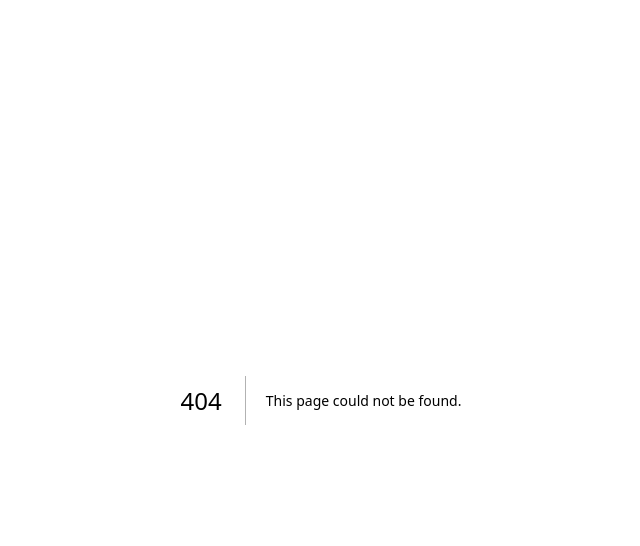
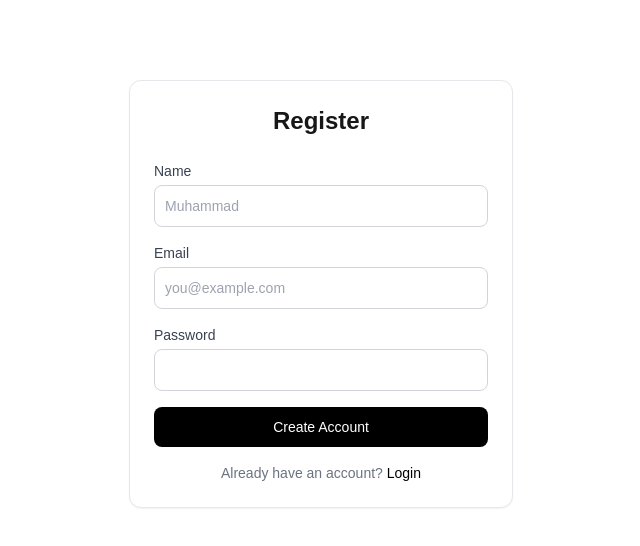
Before and after one commit to mubeeen/cash-flow-Service, a Next.js app: page /register in a window 1280 px wide. Before the commit this address had no page. Shown: the top 546 px of the page, without its empty margins (319-959 px from the left). Built offline with nearby package versions, Linux system fonts and the light colour scheme.

Commit message:
feat: add auth module (register, login, logout, session middleware)

```diff
--- /dev/null
+++ b/src/app/api/auth/login/route.ts
@@ -0,0 +1,5 @@
+import { AuthController } from '@/modules/auth/auth.controller';
+
+export async function POST(request: Request) {
+  return AuthController.login(request);
+}
--- /dev/null
+++ b/src/app/api/auth/logout/route.ts
@@ -0,0 +1,5 @@
+import { AuthController } from '@/modules/auth/auth.controller';
+
+export async function POST() {
+  return AuthController.logout();
+}
--- /dev/null
+++ b/src/app/api/auth/register/route.ts
@@ -0,0 +1,5 @@
+import { AuthController } from '@/modules/auth/auth.controller';
+
+export async function POST(request: Request) {
+  return AuthController.register(request);
+}
--- /dev/null
+++ b/src/app/login/page.tsx
@@ -0,0 +1,64 @@
+'use client';
+
+import { useState } from 'react';
+import { useRouter } from 'next/navigation';
+import Link from 'next/link';
+import type { ApiError } from '@/lib/types';
+
+export default function LoginPage() {
+  const router = useRouter();
+  const [error, setError] = useState('');
+
+  async function handleSubmit(e: React.FormEvent<HTMLFormElement>) {
+    e.preventDefault();
+    setError('');
+
+    const form = new FormData(e.currentTarget);
+
+    const res = await fetch('/api/auth/login', {
+      method: 'POST',
+      headers: { 'Content-Type': 'application/json' },
+      body: JSON.stringify({
+        email: form.get('email'),
+        password: form.get('password'),
+      }),
+    });
+
+    if (!res.ok) {
+      const data: ApiError = await res.json();
+      setError(data.error || 'Login failed');
+      return;
+    }
+
+    router.push('/expenses');
+    router.refresh();
+  }
+
+  return (
+    <div className="max-w-sm mx-auto mt-20">
+      <div className="bg-white rounded-xl shadow-sm border p-6">
+        <h1 className="text-2xl font-bold mb-6 text-center">Login</h1>
+
+        {error && <div className="bg-red-50 text-red-600 p-3 rounded-lg mb-4 text-sm">{error}</div>}
+
+        <form onSubmit={handleSubmit} className="space-y-4">
+          <div>
+            <label className="block text-sm font-medium text-gray-700 mb-1">Email</label>
+            <input name="email" type="email" required className="w-full border border-gray-300 rounded-lg p-2.5 text-sm focus:ring-2 focus:ring-black focus:border-black outline-none" placeholder="you@example.com" />
+          </div>
+          <div>
+            <label className="block text-sm font-medium text-gray-700 mb-1">Password</label>
+            <input name="password" type="password" required className="w-full border border-gray-300 rounded-lg p-2.5 text-sm focus:ring-2 focus:ring-black focus:border-black outline-none" />
+          </div>
+          <button type="submit" className="w-full bg-black text-white py-2.5 rounded-lg text-sm font-medium hover:bg-gray-800 transition-colors">
+            Login
+          </button>
+        </form>
+
+        <p className="text-center text-sm text-gray-500 mt-4">
+          No account? <Link href="/register" className="text-black font-medium hover:underline">Register</Link>
+        </p>
+      </div>
+    </div>
+  );
+}
--- /dev/null
+++ b/src/app/register/page.tsx
@@ -0,0 +1,68 @@
+'use client';
+
+import { useState } from 'react';
+import { useRouter } from 'next/navigation';
+import Link from 'next/link';
+
+export default function RegisterPage() {
+  const router = useRouter();
+  const [error, setError] = useState('');
+
+  async function handleSubmit(e: React.FormEvent<HTMLFormElement>) {
+    e.preventDefault();
+    setError('');
+
+    const form = new FormData(e.currentTarget);
+
+    const res = await fetch('/api/auth/register', {
+      method: 'POST',
+      headers: { 'Content-Type': 'application/json' },
+      body: JSON.stringify({
+        name: form.get('name'),
+        email: form.get('email'),
+        password: form.get('password'),
+      }),
+    });
+
+    if (!res.ok) {
+      const text = await res.text();
+      const data = text ? JSON.parse(text) : {};
+      setError(data.error || 'Registration failed');
+      return;
+    }
+
+    router.push('/login');
+  }
+
+  return (
+    <div className="max-w-sm mx-auto mt-20">
+      <div className="bg-white rounded-xl shadow-sm border p-6">
+        <h1 className="text-2xl font-bold mb-6 text-center">Register</h1>
+
+        {error && <div className="bg-red-50 text-red-600 p-3 rounded-lg mb-4 text-sm">{error}</div>}
+
+        <form onSubmit={handleSubmit} className="space-y-4">
+          <div>
+            <label className="block text-sm font-medium text-gray-700 mb-1">Name</label>
+            <input name="name" required className="w-full border border-gray-300 rounded-lg p-2.5 text-sm focus:ring-2 focus:ring-black focus:border-black outline-none" placeholder="Muhammad" />
+          </div>
+          <div>
+            <label className="block text-sm font-medium text-gray-700 mb-1">Email</label>
+            <input name="email" type="email" required className="w-full border border-gray-300 rounded-lg p-2.5 text-sm focus:ring-2 focus:ring-black focus:border-black outline-none" placeholder="you@example.com" />
+          </div>
+          <div>
+            <label className="block text-sm font-medium text-gray-700 mb-1">Password</label>
+            <input name="password" type="password" required minLength={6} className="w-full border border-gray-300 rounded-lg p-2.5 text-sm focus:ring-2 focus:ring-black focus:border-black outline-none" />
+          </div>
+          <button type="submit" className="w-full bg-black text-white py-2.5 rounded-lg text-sm font-medium hover:bg-gray-800 transition-colors">
+            Create Account
+          </button>
+        </form>
+
+        <p className="text-center text-sm text-gray-500 mt-4">
+          Already have an account? <Link href="/login" className="text-black font-medium hover:underline">Login</Link>
+        </p>
+      </div>
+    </div>
+  );
+}
```
Also changed, not shown: src/middleware.ts (added, +16 -0 lines), src/modules/auth/auth.controller.ts (added, +52 -0 lines), src/modules/auth/auth.repository.ts (added, +18 -0 lines), src/modules/auth/auth.service.ts (added, +33 -0 lines).
